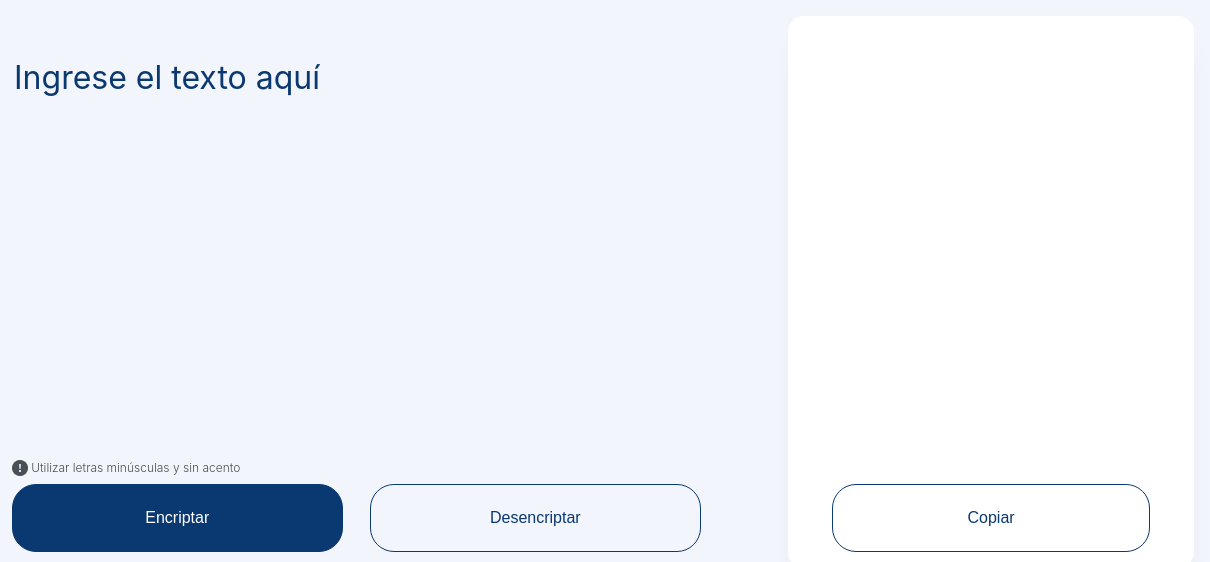
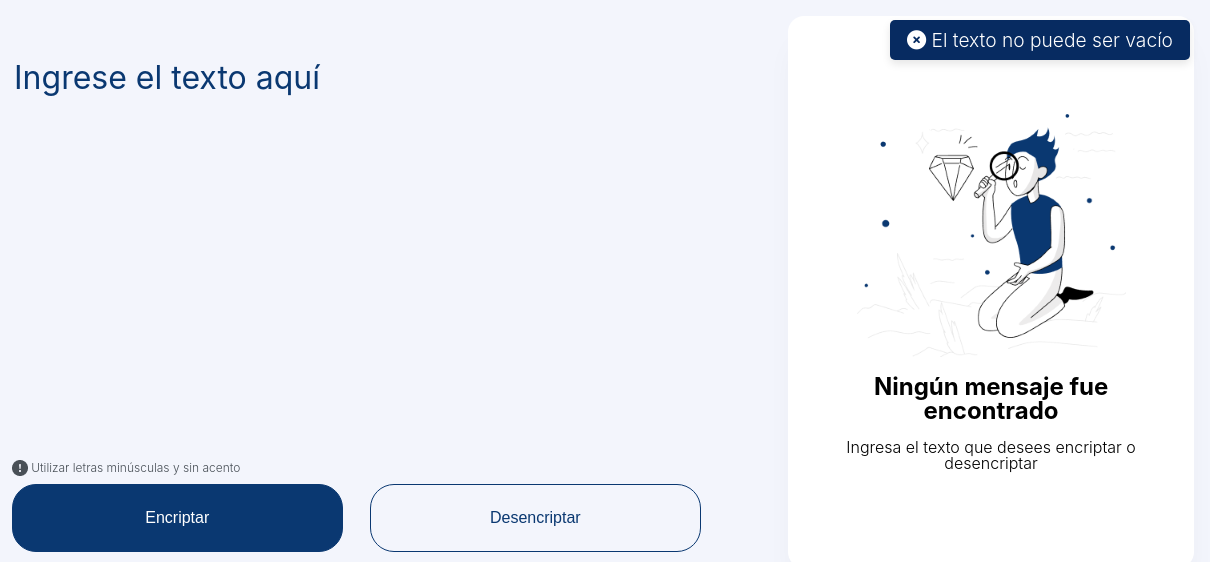
Before and after one commit to DDansAbelenda/encriptador-challenge, a plain HTML site: page index.html in a window 1280 px wide. Both pictures are taken after a click on the button "Encriptar". Shown: the top 562 px of the page, 70-1280 px from the left. Drawn offline with Linux system fonts and the light colour scheme.

Commit message:
Se agrega un componente de notifiación además de que se controla que el texto de entrada no sea vacío

```diff
--- a/css/main.css
+++ b/css/main.css
@@ -184,3 +184,27 @@ body {
 .footer a:hover {
     color: #072B61;
 }
+
+/*Notificación*/
+.notificacion-container {
+    position: fixed;
+    top: 1.25rem;
+    right: 1.25rem;
+    max-width: 18.75rem;
+    width: 100%;
+    z-index: 1000;
+}
+
+.notificacion {
+    background-color: #072B61;
+    color: #fff;
+    padding: 0.625rem;
+    border-radius: 0.3125rem;
+    box-shadow: 0 0.25rem 0.5rem rgba(0, 0, 0, 0.1);
+    opacity: 0;
+    transition: opacity 0.3s ease-in-out;
+}
+
+.notificacion.mostrar {
+    opacity: 1;
+}
--- a/index.html
+++ b/index.html
@@ -66,12 +66,16 @@
     </main>
     <footer class="footer">
         <p> &copy Daniel Dans Abelenda - Alura Challenge |
-            <a target="_blank" rel="noopener"
-                href="https://www.linkedin.com/in/ddansabelenda/"><i
+            <a target="_blank" rel="noopener" href="https://www.linkedin.com/in/ddansabelenda/"><i
                     class="fa-brands fa-linkedin"></i></a>
             <a target="_blank" rel="noopener" href="https://github.com/DDansAbelenda?tab=repositories"><i
                     class="fa-brands fa-github"></i></a>
         </p>
+        <!--Notificación-->
+        <div class="notificacion-container" id="notificacionContainer">
+
+            <div class="notificacion" id="notificacion"></div>
+        </div>
     </footer>
     <script src="main.js"></script>
 </body>
--- a/main.js
+++ b/main.js
@@ -41,27 +41,32 @@ btnClipboard.addEventListener("click", copiar);
 
 function encriptar() {
     let texto = document.getElementById("input").value;
-    if (!regex.test(texto)) {
+    if (texto === "") {
+        mostrarNotificacion("El texto no puede ser vacío");
+    } else if (!regex.test(texto)) {
         for (let letra in encriptador) {
             texto = texto.replaceAll(letra, encriptador[letra]);
         }
         escribirSalida(texto);
         borrarEntrada();
     } else {
-        alert("El texto no debe contener mayúsculas, acentos ni caracteres especiales");
+        mostrarNotificacion("El texto no debe contener mayúsculas, acentos ni caracteres especiales");
     }
 }
 
 function desencriptar() {
     let texto = document.getElementById("input").value;
-    if (!regex.test(texto)) {
+    if (texto === "") {
+        mostrarNotificacion("El texto no puede ser vacío");
+    }
+    else if (!regex.test(texto)) {
         for (let cadena in desencriptador) {
             texto = texto.replaceAll(cadena, desencriptador[cadena]);
         }
         escribirSalida(texto);
         borrarEntrada();
     } else {
-        alert("El texto no debe contener mayúsculas, acentos ni caracteres especiales");
+        mostrarNotificacion("El texto no debe contener mayúsculas, acentos ni caracteres especiales");
     }
 }
 
@@ -83,3 +88,23 @@ function escribirSalida(text) {
 function borrarEntrada() {
     document.getElementById("input").value = "";
 }
+
+function mostrarNotificacion(mensaje) {
+    const notificacion = document.getElementById('notificacion');
+    const notificacionContainer = document.getElementById('notificacionContainer');
+
+    // Agregar un icono si se proporciona
+    const iconoHTML = '<i class="fa-solid fa-circle-xmark"></i>';
+
+    notificacion.innerHTML = `${iconoHTML} ${mensaje}`;
+
+    // Mostrar la notificación
+    notificacionContainer.style.display = 'block';
+    notificacion.classList.add('mostrar');
+
+    // Ocultar la notificación después de 3 segundos (ajustable)
+    setTimeout(() => {
+        notificacion.classList.remove('mostrar');
+        notificacionContainer.style.display = 'none';
+    }, 3000);
+}
```
